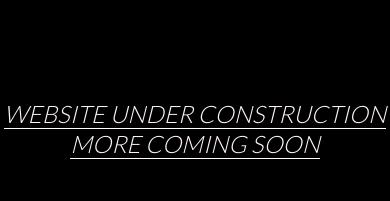
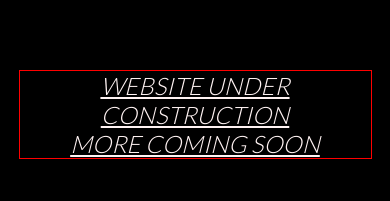
Before and after one commit to chuefengv/yayovang, a Next.js app: page / in a window 390 px wide. Shown: the part 522-723 px from the top of the page. Built offline with nearby package versions, Linux system fonts and the light colour scheme.

Commit message:
fixed construction text widths on mobile

```diff
--- a/src/app/globals.css
+++ b/src/app/globals.css
@@ -134,9 +134,11 @@ a {
   font-size: 2em;
   font-style: italic;
   margin: 20px 0 20px 0;
+  border: solid red 1px;
+  width: 90%;
 }
 .footer .under-construciton p {
-  border-bottom: solid white 1px;
+  text-decoration: underline;
   width: -moz-fit-content;
   width: fit-content;
   margin: 0 auto;
--- a/src/app/globals.scss
+++ b/src/app/globals.scss
@@ -136,8 +136,10 @@ a{
         font-size: 2em;
         font-style: italic;
         margin: 20px 0 20px 0;
+        border: solid red 1px;
+        width: 90%;
         p{
-            border-bottom: solid white 1px;
+            text-decoration: underline;
             width: fit-content;
             margin: 0 auto;
         }
```
Also changed, not shown: 1 other file (tests, documents, lock files or other folders).
